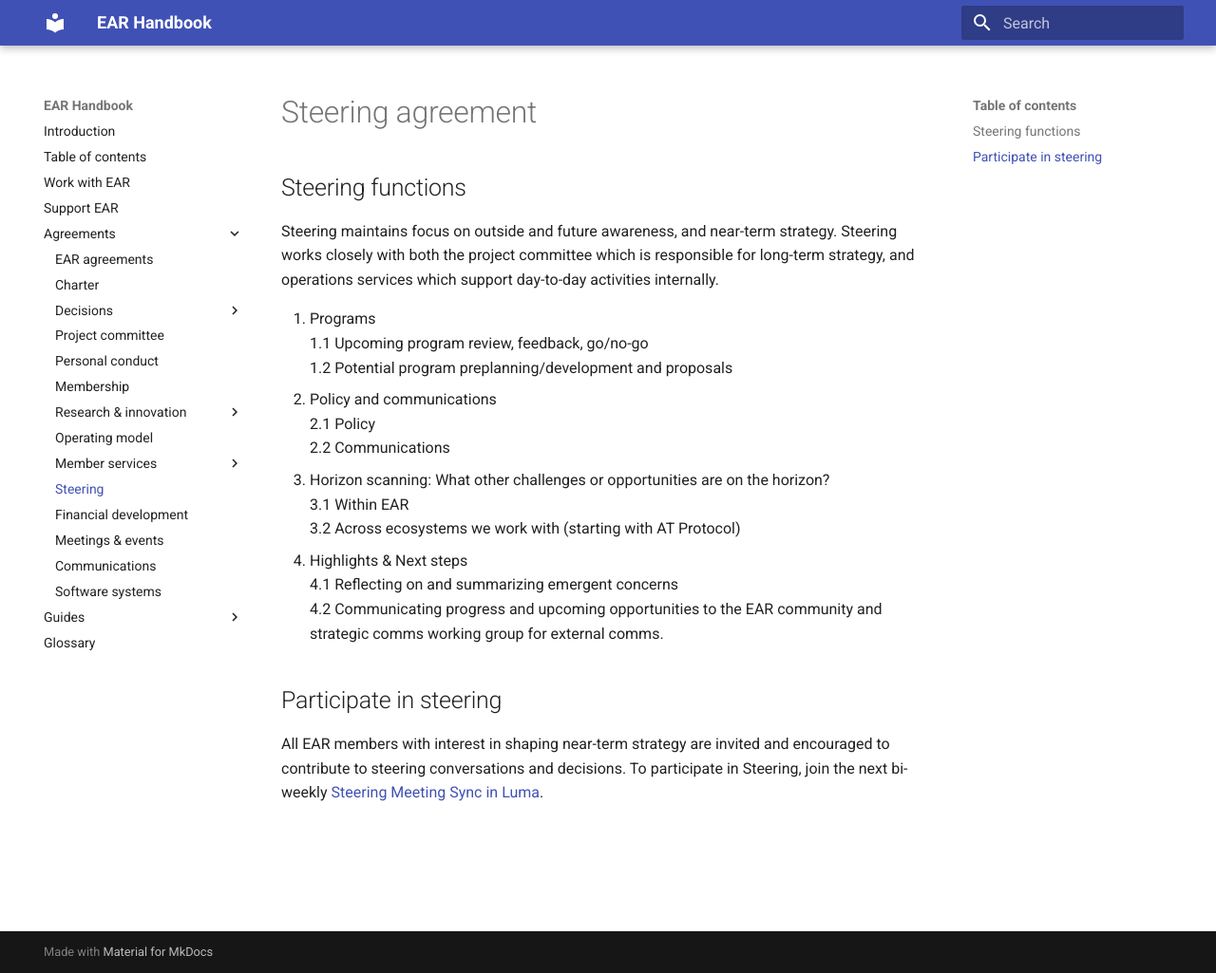
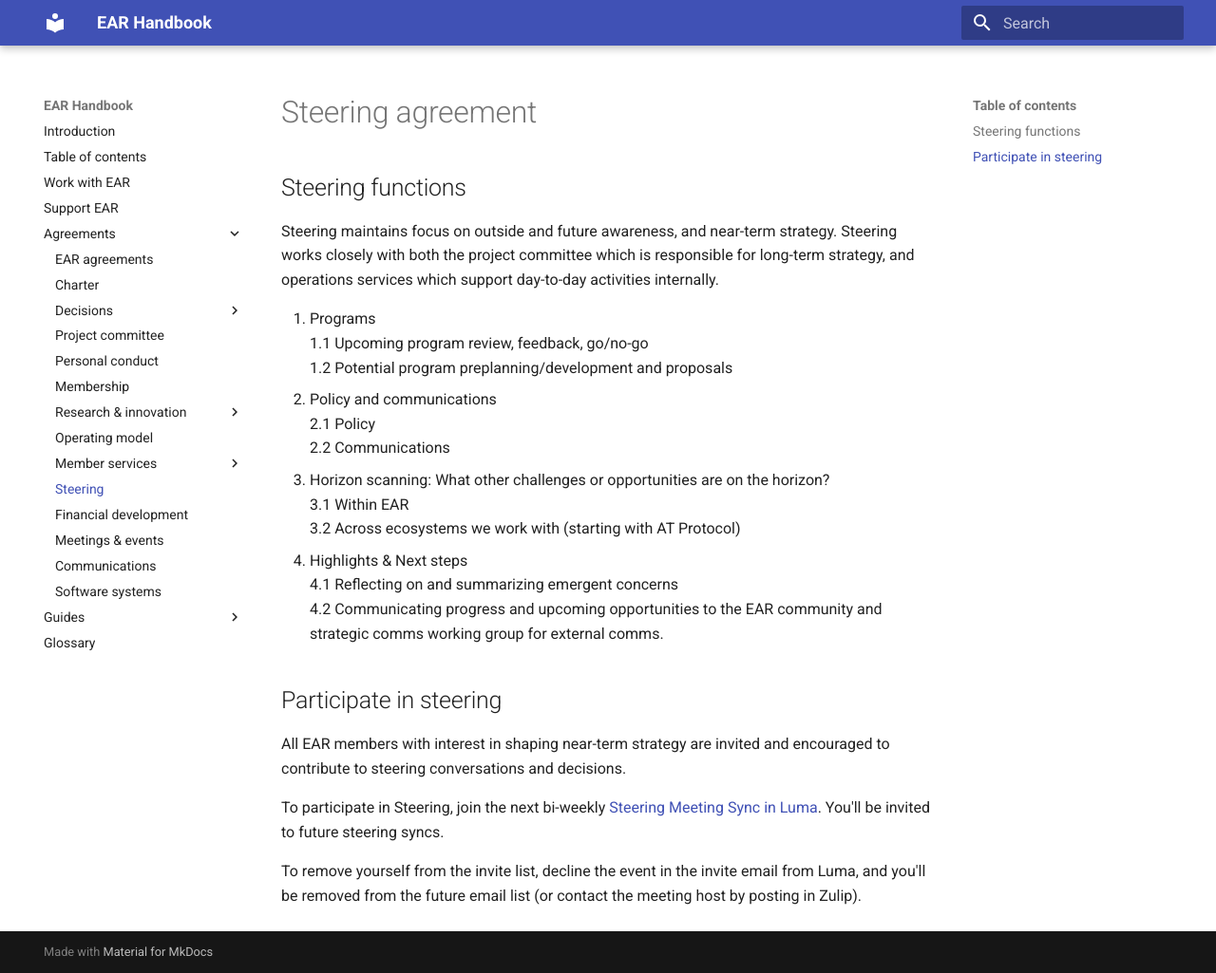
Before and after one commit to EcosystemActionResearch/Handbook, an MkDocs documentation site: the page built from docs/agreements/steering.md, in a window 1280 px wide and 1025 px high. Shown: the whole window at 95% size. Built offline with MkDocs 1.6.1 and Material for MkDocs 9.7.7, drawn with Linux system fonts in a browser that asks for light colours.

Commit message:
How to join or leave steering invite list
Signed-off-by: Christian Alden Jacobs <christian@jacobs.io>

```diff
--- a/docs/agreements/steering.md
+++ b/docs/agreements/steering.md
@@ -60,4 +60,8 @@ Steering maintains focus on outside and future awareness, and near-term strategy
 
 ## Participate in steering
 
-All EAR members with interest in shaping near-term strategy are invited and encouraged to contribute to steering conversations and decisions. To participate in Steering, join the next bi-weekly [Steering Meeting Sync in Luma](https://luma.com/ecosystemaction).
+All EAR members with interest in shaping near-term strategy are invited and encouraged to contribute to steering conversations and decisions.
+
+To participate in Steering, join the next bi-weekly [Steering Meeting Sync in Luma](https://luma.com/ecosystemaction). You'll be invited to future steering syncs.
+
+To remove yourself from the invite list, decline the event in the invite email from Luma, and you'll be removed from the future email list (or contact the meeting host by posting in Zulip).
```
